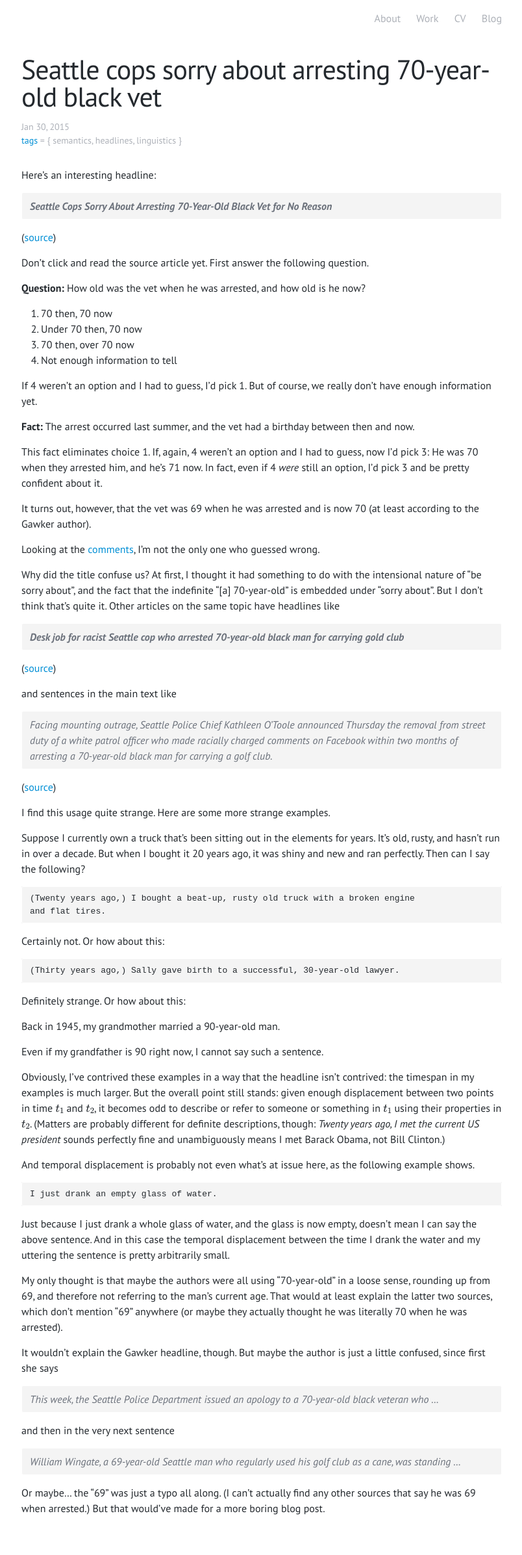
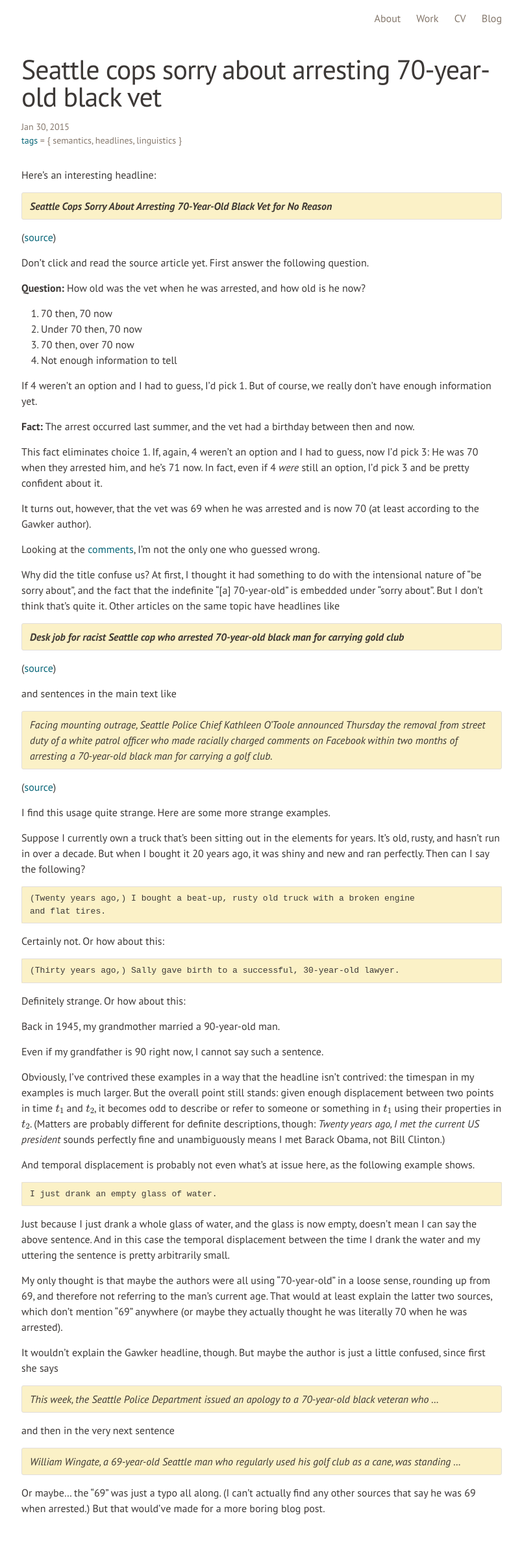
Before and after one commit to brianbuccola/brianbuccola.github.io, a Jekyll site: the page built from _posts/2015-01-30-seattle-cops-sorry-about-arresting-70-year-old-black-vet.md, in a window 1280 px wide. Shown: the whole page at 65% size, without its empty margins (237-1041 px from the left). Built offline with Jekyll 4.4.1, drawn with Linux system fonts in a browser that asks for light colours; some web fonts are replaced; formulas are drawn with MathJax 3; comment, search, counter and statistics services are not loaded.

Commit message:
Use gruvbox-light-style colors

```diff
--- a/css/main.scss
+++ b/css/main.scss
@@ -15,16 +15,16 @@ $base-line-height: 1.5;
 
 $spacing-unit:     30px;
 
-$text-color:              #24292e;
+$text-color:              #3c3836;
 $background-color:        #ffffff;
-$background-color-blocks: #f4f4f4;
+$background-color-blocks: #fbf1c7;
 
-$link-color:       #008fd5;
-$link-color-hover: darkred;
+$link-color:       #076678;
+$link-color-hover: #9d0006;
 $link-color-visited: $link-color;
 $link-color-active: lighten($link-color-hover, 50%);
 
-$grey-color:       #adb1b8;
+$grey-color:       #85786c;
 $grey-color-light: lighten($grey-color, 40%);
 $grey-color-dark:  darken($grey-color, 25%);
 
```
